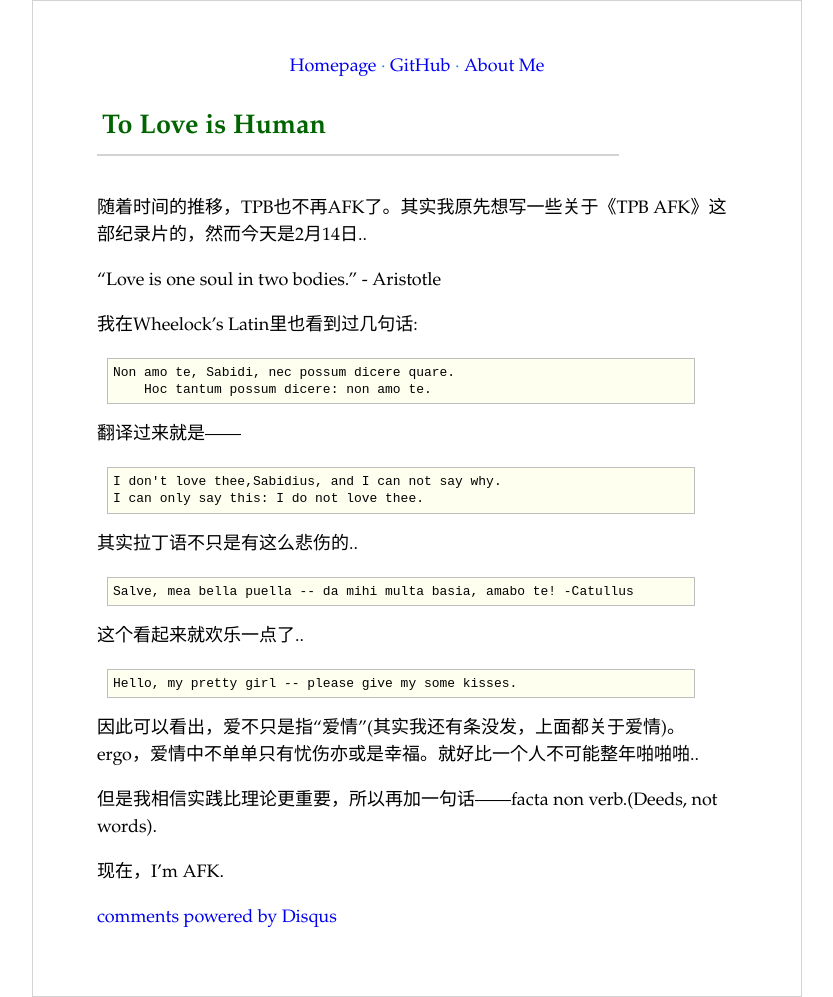
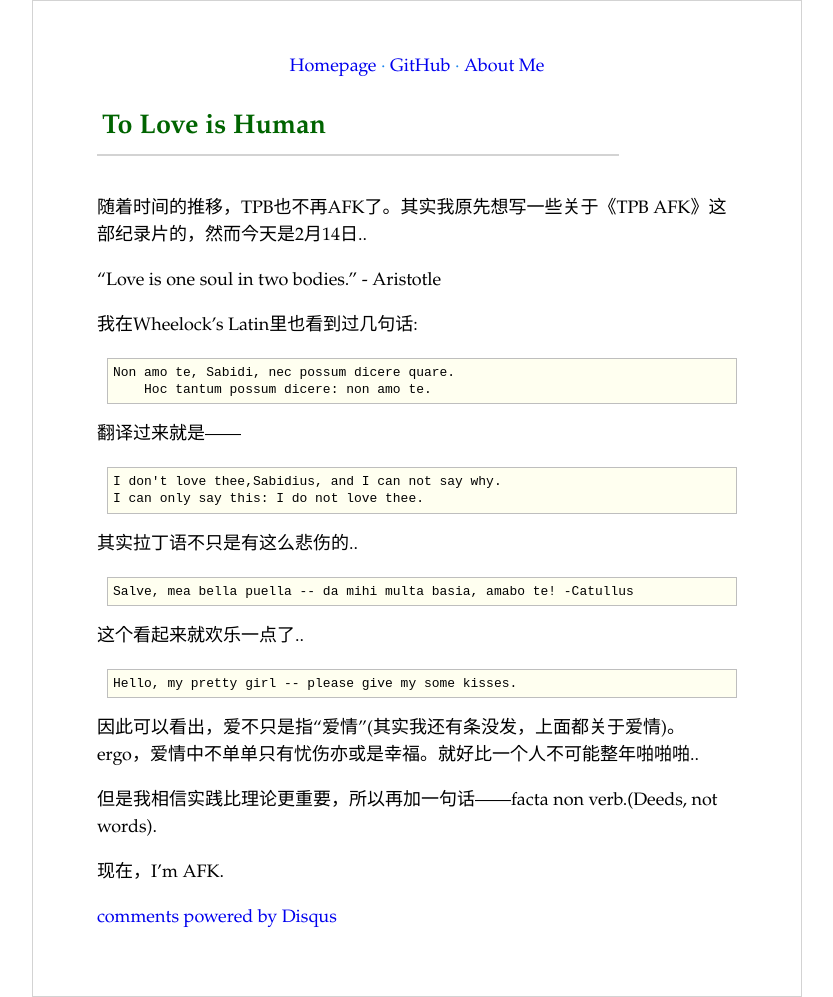
Before and after one commit to guojing0/guojing0.github.io, a Jekyll site: the page built from _posts/2013-02-14-vltz.md, in a window 1280 px wide. Shown: the whole page, without its empty margins (223-1056 px from the left). Built offline with Jekyll 4.4.1, drawn with Linux system fonts in a browser that asks for light colours; comment, search, counter and statistics services are not loaded.

Commit message:
CSS changed.

```diff
--- a/css/main.css
+++ b/css/main.css
@@ -59,7 +59,7 @@ pre {
     line-height: 120%;
     border: solid 1px #BEBEBE;
     margin-left: 10px;
-    width: 90%;
+    width: auto;
 }
 
 code {
```
